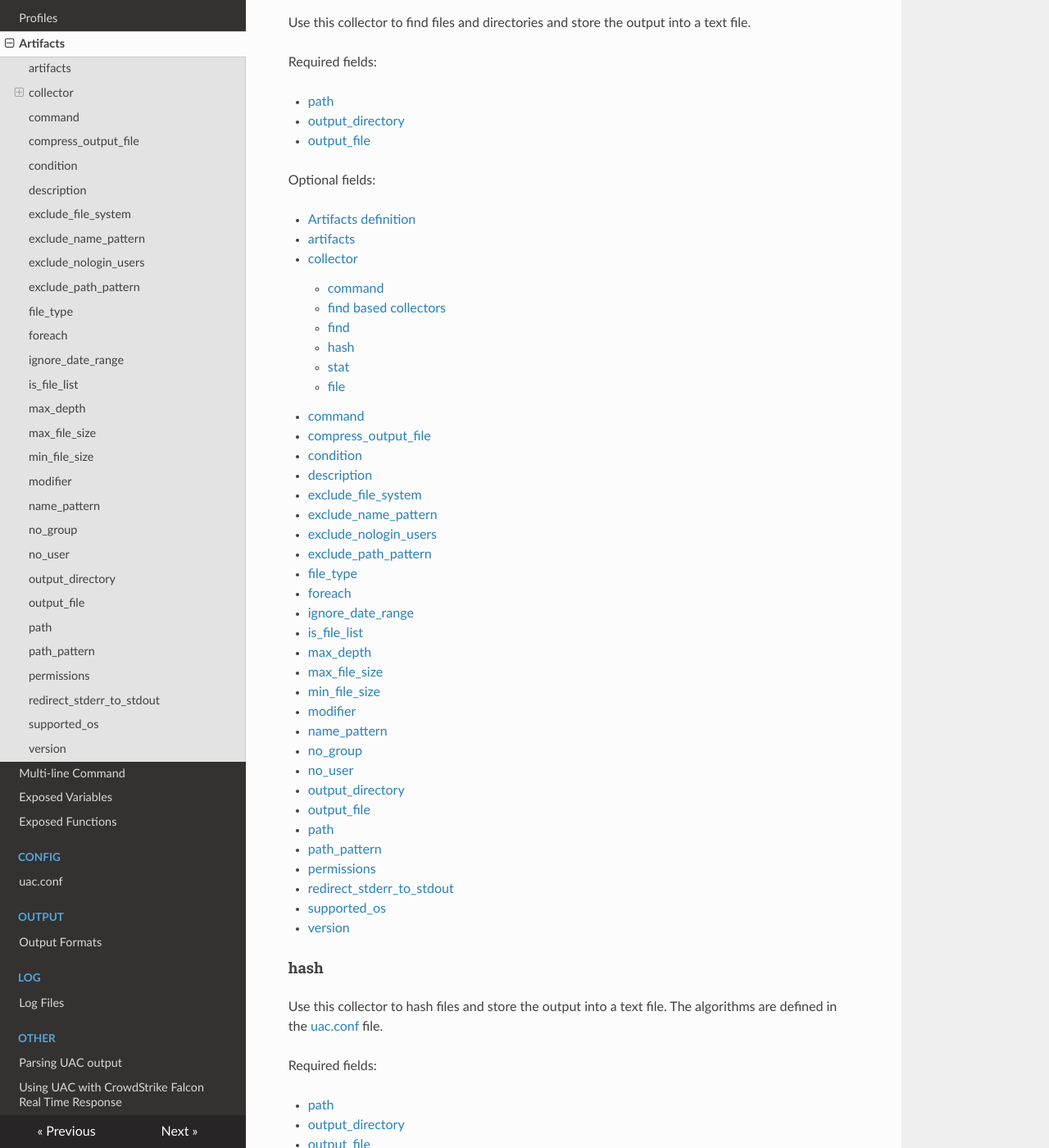
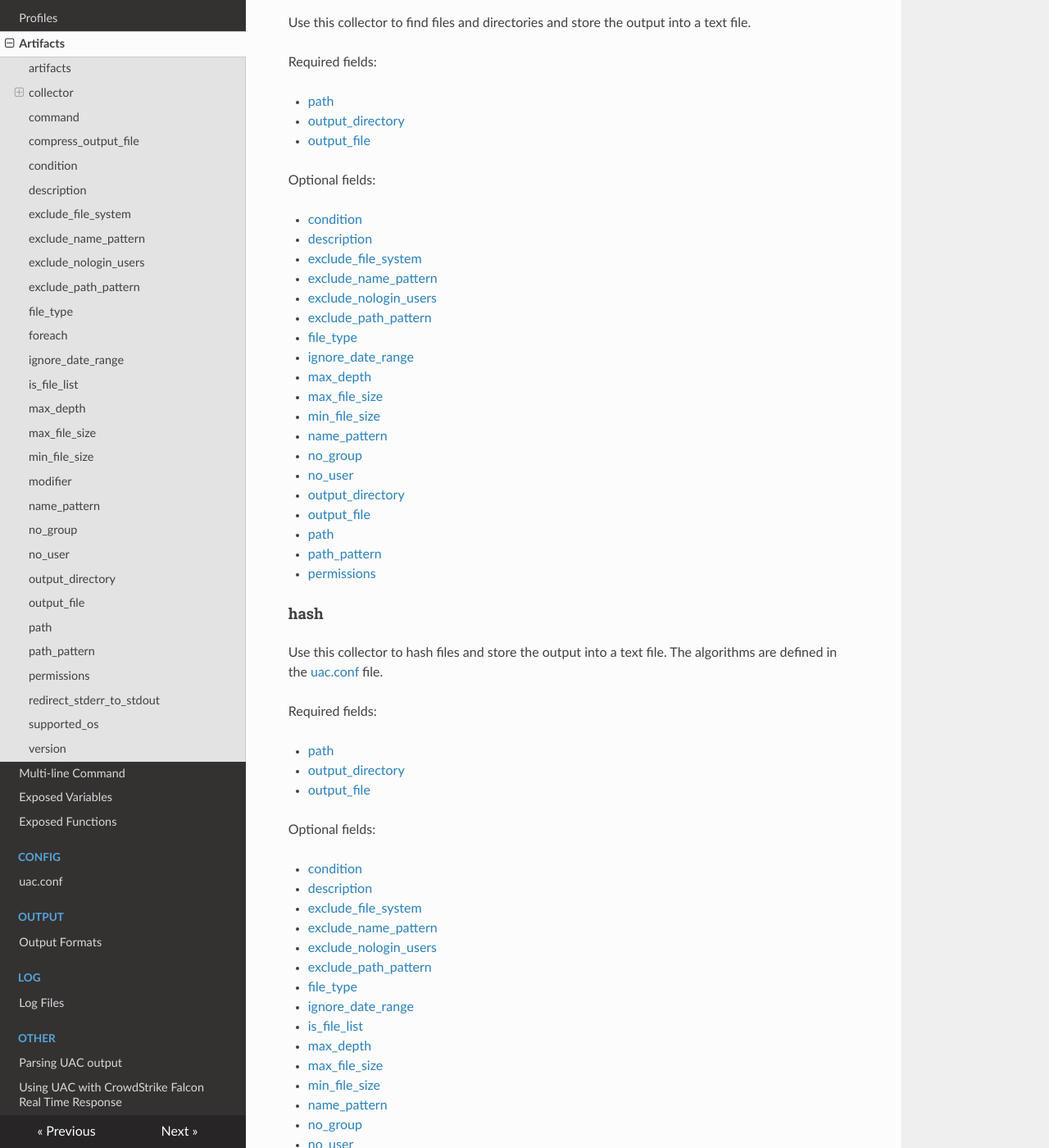
Before and after one commit to tclahr/uac-docs, an MkDocs documentation site: the page built from docs/artifacts.md, in a window 1280 px wide and 1400 px high, scrolled down 2943 px. Shown: the whole window at 82% size. Built offline with MkDocs 1.6.1, drawn with Linux system fonts in a browser that asks for light colours; nearby versions of some CDN libraries; some of the changed text lies outside the part shown.

Commit message:
fix link and table of contents

```diff
--- a/docs/artifacts.md
+++ b/docs/artifacts.md
@@ -139,42 +139,25 @@ Required fields:
 
 Optional fields:
 
-- [Artifacts definition](#artifacts-definition)
-  - [artifacts](#artifacts)
-  - [collector](#collector)
-    - [command](#command)
-    - [find based collectors](#find-based-collectors)
-      - [find](#find)
-      - [hash](#hash)
-      - [stat](#stat)
-      - [file](#file)
-  - [command](#command-1)
-  - [compress\_output\_file](#compress_output_file)
-  - [condition](#condition)
-  - [description](#description)
-  - [exclude\_file\_system](#exclude_file_system)
-  - [exclude\_name\_pattern](#exclude_name_pattern)
-  - [exclude\_nologin\_users](#exclude_nologin_users)
-  - [exclude\_path\_pattern](#exclude_path_pattern)
-  - [file\_type](#file_type)
-  - [foreach](#foreach)
-  - [ignore\_date\_range](#ignore_date_range)
-  - [is\_file\_list](#is_file_list)
-  - [max\_depth](#max_depth)
-  - [max\_file\_size](#max_file_size)
-  - [min\_file\_size](#min_file_size)
-  - [modifier](#modifier)
-  - [name\_pattern](#name_pattern)
-  - [no\_group](#no_group)
-  - [no\_user](#no_user)
-  - [output\_directory](#output_directory)
-  - [output\_file](#output_file)
-  - [path](#path)
-  - [path\_pattern](#path_pattern)
-  - [permissions](#permissions)
-  - [redirect\_stderr\_to\_stdout](#redirect_stderr_to_stdout)
-  - [supported\_os](#supported_os)
-  - [version](#version)
+- [condition](#condition)
+- [description](#description)
+- [exclude\_file\_system](#exclude_file_system)
+- [exclude\_name\_pattern](#exclude_name_pattern)
+- [exclude\_nologin\_users](#exclude_nologin_users)
+- [exclude\_path\_pattern](#exclude_path_pattern)
+- [file\_type](#file_type)
+- [ignore\_date\_range](#ignore_date_range)
+- [max\_depth](#max_depth)
+- [max\_file\_size](#max_file_size)
+- [min\_file\_size](#min_file_size)
+- [name\_pattern](#name_pattern)
+- [no\_group](#no_group)
+- [no\_user](#no_user)
+- [output\_directory](#output_directory)
+- [output\_file](#output_file)
+- [path](#path)
+- [path\_pattern](#path_pattern)
+- [permissions](#permissions)
 
 #### hash
 
@@ -188,42 +171,26 @@ Required fields:
 
 Optional fields:
 
-- [Artifacts definition](#artifacts-definition)
-  - [artifacts](#artifacts)
-  - [collector](#collector)
-    - [command](#command)
-    - [find based collectors](#find-based-collectors)
-      - [find](#find)
-      - [hash](#hash)
-      - [stat](#stat)
-      - [file](#file)
-  - [command](#command-1)
-  - [compress\_output\_file](#compress_output_file)
-  - [condition](#condition)
-  - [description](#description)
-  - [exclude\_file\_system](#exclude_file_system)
-  - [exclude\_name\_pattern](#exclude_name_pattern)
-  - [exclude\_nologin\_users](#exclude_nologin_users)
-  - [exclude\_path\_pattern](#exclude_path_pattern)
-  - [file\_type](#file_type)
-  - [foreach](#foreach)
-  - [ignore\_date\_range](#ignore_date_range)
-  - [is\_file\_list](#is_file_list)
-  - [max\_depth](#max_depth)
-  - [max\_file\_size](#max_file_size)
-  - [min\_file\_size](#min_file_size)
-  - [modifier](#modifier)
-  - [name\_pattern](#name_pattern)
-  - [no\_group](#no_group)
-  - [no\_user](#no_user)
-  - [output\_directory](#output_directory)
-  - [output\_file](#output_file)
-  - [path](#path)
-  - [path\_pattern](#path_pattern)
-  - [permissions](#permissions)
-  - [redirect\_stderr\_to\_stdout](#redirect_stderr_to_stdout)
-  - [supported\_os](#supported_os)
-  - [version](#version)
+- [condition](#condition)
+- [description](#description)
+- [exclude\_file\_system](#exclude_file_system)
+- [exclude\_name\_pattern](#exclude_name_pattern)
+- [exclude\_nologin\_users](#exclude_nologin_users)
+- [exclude\_path\_pattern](#exclude_path_pattern)
+- [file\_type](#file_type)
+- [ignore\_date\_range](#ignore_date_range)
+- [is\_file\_list](#is_file_list)
+- [max\_depth](#max_depth)
+- [max\_file\_size](#max_file_size)
+- [min\_file\_size](#min_file_size)
+- [name\_pattern](#name_pattern)
+- [no\_group](#no_group)
+- [no\_user](#no_user)
+- [output\_directory](#output_directory)
+- [output\_file](#output_file)
+- [path](#path)
+- [path\_pattern](#path_pattern)
+- [permissions](#permissions)
 
 #### stat
 
@@ -239,42 +206,26 @@ Required fields:
 
 Optional fields:
 
-- [Artifacts definition](#artifacts-definition)
-  - [artifacts](#artifacts)
-  - [collector](#collector)
-    - [command](#command)
-    - [find based collectors](#find-based-collectors)
-      - [find](#find)
-      - [hash](#hash)
-      - [stat](#stat)
-      - [file](#file)
-  - [command](#command-1)
-  - [compress\_output\_file](#compress_output_file)
-  - [condition](#condition)
-  - [description](#description)
-  - [exclude\_file\_system](#exclude_file_system)
-  - [exclude\_name\_pattern](#exclude_name_pattern)
-  - [exclude\_nologin\_users](#exclude_nologin_users)
-  - [exclude\_path\_pattern](#exclude_path_pattern)
-  - [file\_type](#file_type)
-  - [foreach](#foreach)
-  - [ignore\_date\_range](#ignore_date_range)
-  - [is\_file\_list](#is_file_list)
-  - [max\_depth](#max_depth)
-  - [max\_file\_size](#max_file_size)
-  - [min\_file\_size](#min_file_size)
-  - [modifier](#modifier)
-  - [name\_pattern](#name_pattern)
-  - [no\_group](#no_group)
-  - [no\_user](#no_user)
-  - [output\_directory](#output_directory)
-  - [output\_file](#output_file)
-  - [path](#path)
-  - [path\_pattern](#path_pattern)
-  - [permissions](#permissions)
-  - [redirect\_stderr\_to\_stdout](#redirect_stderr_to_stdout)
-  - [supported\_os](#supported_os)
-  - [version](#version)
+- [condition](#condition)
+- [description](#description)
+- [exclude\_file\_system](#exclude_file_system)
+- [exclude\_name\_pattern](#exclude_name_pattern)
+- [exclude\_nologin\_users](#exclude_nologin_users)
+- [exclude\_path\_pattern](#exclude_path_pattern)
+- [file\_type](#file_type)
+- [ignore\_date\_range](#ignore_date_range)
+- [is\_file\_list](#is_file_list)
+- [max\_depth](#max_depth)
+- [max\_file\_size](#max_file_size)
+- [min\_file\_size](#min_file_size)
+- [name\_pattern](#name_pattern)
+- [no\_group](#no_group)
+- [no\_user](#no_user)
+- [output\_directory](#output_directory)
+- [output\_file](#output_file)
+- [path](#path)
+- [path\_pattern](#path_pattern)
+- [permissions](#permissions)
 
 #### file
 
@@ -288,42 +239,24 @@ Required fields:
 
 Optional fields:
 
-- [Artifacts definition](#artifacts-definition)
-  - [artifacts](#artifacts)
-  - [collector](#collector)
-    - [command](#command)
-    - [find based collectors](#find-based-collectors)
-      - [find](#find)
-      - [hash](#hash)
-      - [stat](#stat)
-      - [file](#file)
-  - [command](#command-1)
-  - [compress\_output\_file](#compress_output_file)
-  - [condition](#condition)
-  - [description](#description)
-  - [exclude\_file\_system](#exclude_file_system)
-  - [exclude\_name\_pattern](#exclude_name_pattern)
-  - [exclude\_nologin\_users](#exclude_nologin_users)
-  - [exclude\_path\_pattern](#exclude_path_pattern)
-  - [file\_type](#file_type)
-  - [foreach](#foreach)
-  - [ignore\_date\_range](#ignore_date_range)
-  - [is\_file\_list](#is_file_list)
-  - [max\_depth](#max_depth)
-  - [max\_file\_size](#max_file_size)
-  - [min\_file\_size](#min_file_size)
-  - [modifier](#modifier)
-  - [name\_pattern](#name_pattern)
-  - [no\_group](#no_group)
-  - [no\_user](#no_user)
-  - [output\_directory](#output_directory)
-  - [output\_file](#output_file)
-  - [path](#path)
-  - [path\_pattern](#path_pattern)
-  - [permissions](#permissions)
-  - [redirect\_stderr\_to\_stdout](#redirect_stderr_to_stdout)
-  - [supported\_os](#supported_os)
-  - [version](#version)
+- [condition](#condition)
+- [description](#description)
+- [exclude\_file\_system](#exclude_file_system)
+- [exclude\_name\_pattern](#exclude_name_pattern)
+- [exclude\_nologin\_users](#exclude_nologin_users)
+- [exclude\_path\_pattern](#exclude_path_pattern)
+- [file\_type](#file_type)
+- [ignore\_date\_range](#ignore_date_range)
+- [is\_file\_list](#is_file_list)
+- [max\_depth](#max_depth)
+- [max\_file\_size](#max_file_size)
+- [min\_file\_size](#min_file_size)
+- [name\_pattern](#name_pattern)
+- [no\_group](#no_group)
+- [no\_user](#no_user)
+- [path](#path)
+- [path\_pattern](#path_pattern)
+- [permissions](#permissions)
 
 <!-- markdownlint-disable MD024 -->
 ## command
```
Also changed, not shown: docs/index.md (+1 -1 lines).
